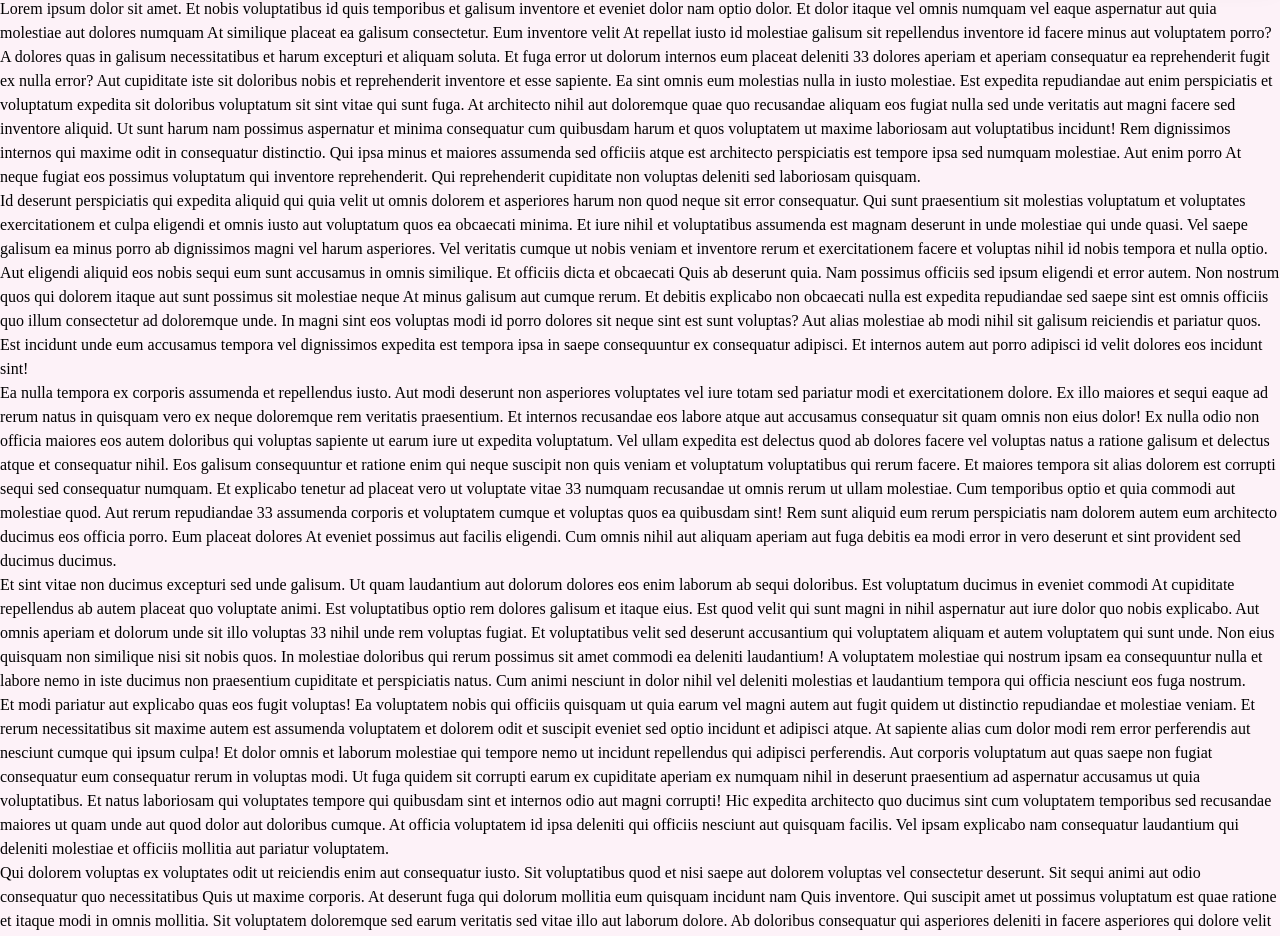
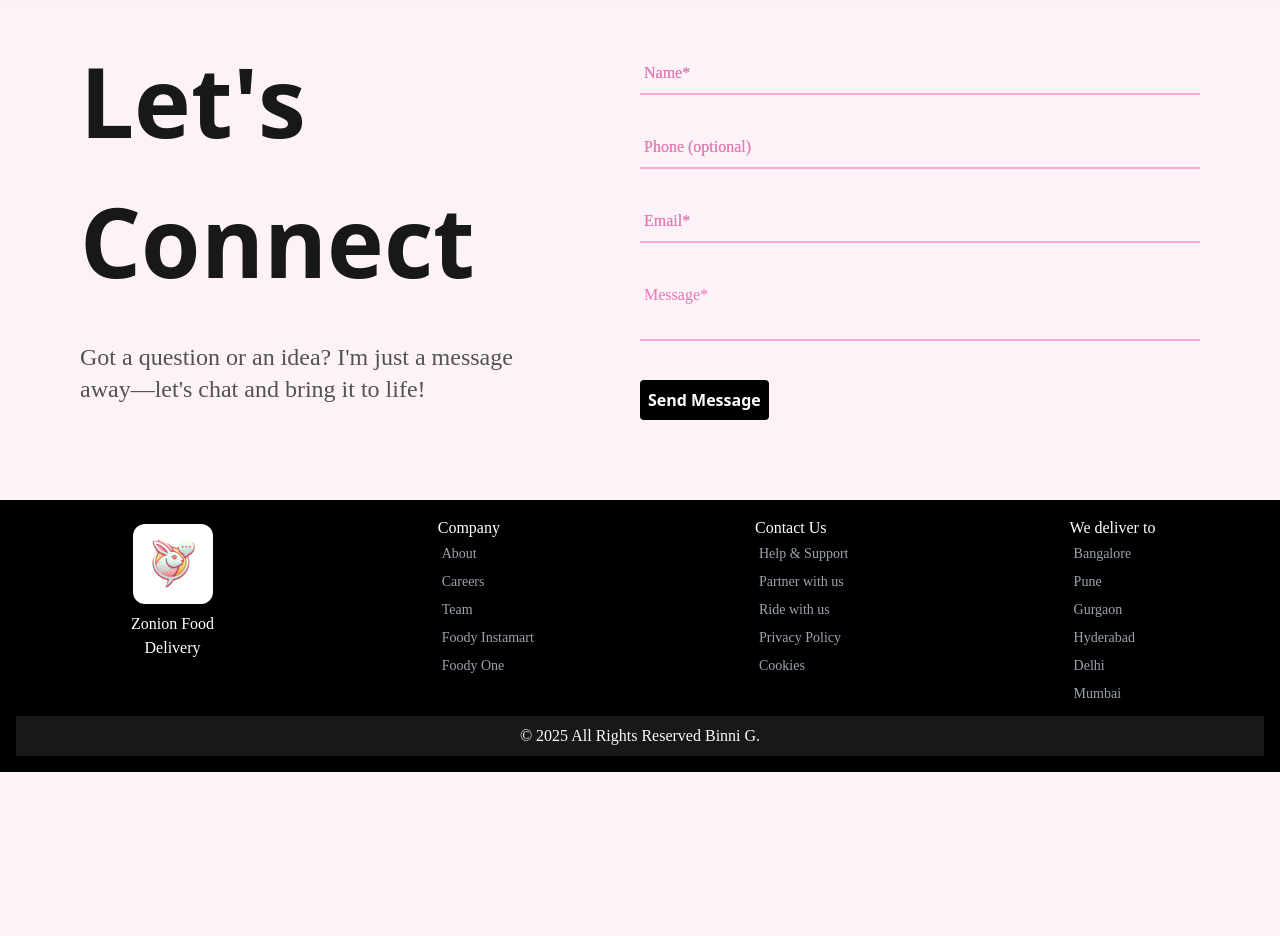
Before and after one commit to droidbg/FoodPeek, a React (Vite) app in the folder client/: page /contact in a window 1280 px wide. Shown: the part 119-1055 px from the top of the page. After the commit the page ends 891 px from the top, so only its background shows below. Built offline with nearby package versions, Linux system fonts and the light colour scheme; a web font is replaced by a local one.

Commit message:
add. contact us page

```diff
--- a/client/src/components/Contact.js
+++ b/client/src/components/Contact.js
@@ -1,145 +1,88 @@
 const Contact = () => {
   return (
     <div>
-      <h1>Contact Us Page</h1>
-      <div>
-        <p>
-          Lorem ipsum dolor sit amet. Et nobis voluptatibus id quis temporibus
-          et galisum inventore et eveniet dolor nam optio dolor. Et dolor itaque
-          vel omnis numquam vel eaque aspernatur aut quia molestiae aut dolores
-          numquam At similique placeat ea galisum consectetur. Eum inventore
-          velit At repellat iusto id molestiae galisum sit repellendus inventore
-          id facere minus aut voluptatem porro? A dolores quas in galisum
-          necessitatibus et harum excepturi et aliquam soluta. Et fuga error ut
-          dolorum internos eum placeat deleniti 33 dolores aperiam et aperiam
-          consequatur ea reprehenderit fugit ex nulla error? Aut cupiditate iste
-          sit doloribus nobis et reprehenderit inventore et esse sapiente. Ea
-          sint omnis eum molestias nulla in iusto molestiae. Est expedita
-          repudiandae aut enim perspiciatis et voluptatum expedita sit doloribus
-          voluptatum sit sint vitae qui sunt fuga. At architecto nihil aut
-          doloremque quae quo recusandae aliquam eos fugiat nulla sed unde
-          veritatis aut magni facere sed inventore aliquid. Ut sunt harum nam
-          possimus aspernatur et minima consequatur cum quibusdam harum et quos
-          voluptatem ut maxime laboriosam aut voluptatibus incidunt! Rem
-          dignissimos internos qui maxime odit in consequatur distinctio. Qui
-          ipsa minus et maiores assumenda sed officiis atque est architecto
-          perspiciatis est tempore ipsa sed numquam molestiae. Aut enim porro At
-          neque fugiat eos possimus voluptatum qui inventore reprehenderit. Qui
-          reprehenderit cupiditate non voluptas deleniti sed laboriosam
-          quisquam.{" "}
-        </p>
-        <p>
-          Id deserunt perspiciatis qui expedita aliquid qui quia velit ut omnis
-          dolorem et asperiores harum non quod neque sit error consequatur. Qui
-          sunt praesentium sit molestias voluptatum et voluptates exercitationem
-          et culpa eligendi et omnis iusto aut voluptatum quos ea obcaecati
-          minima. Et iure nihil et voluptatibus assumenda est magnam deserunt in
-          unde molestiae qui unde quasi. Vel saepe galisum ea minus porro ab
-          dignissimos magni vel harum asperiores. Vel veritatis cumque ut nobis
-          veniam et inventore rerum et exercitationem facere et voluptas nihil
-          id nobis tempora et nulla optio. Aut eligendi aliquid eos nobis sequi
-          eum sunt accusamus in omnis similique. Et officiis dicta et obcaecati
-          Quis ab deserunt quia. Nam possimus officiis sed ipsum eligendi et
-          error autem. Non nostrum quos qui dolorem itaque aut sunt possimus sit
-          molestiae neque At minus galisum aut cumque rerum. Et debitis
-          explicabo non obcaecati nulla est expedita repudiandae sed saepe sint
-          est omnis officiis quo illum consectetur ad doloremque unde. In magni
-          sint eos voluptas modi id porro dolores sit neque sint est sunt
-          voluptas? Aut alias molestiae ab modi nihil sit galisum reiciendis et
-          pariatur quos. Est incidunt unde eum accusamus tempora vel dignissimos
-          expedita est tempora ipsa in saepe consequuntur ex consequatur
-          adipisci. Et internos autem aut porro adipisci id velit dolores eos
-          incidunt sint!{" "}
-        </p>
-        <p>
-          Ea nulla tempora ex corporis assumenda et repellendus iusto. Aut modi
-          deserunt non asperiores voluptates vel iure totam sed pariatur modi et
-          exercitationem dolore. Ex illo maiores et sequi eaque ad rerum natus
-          in quisquam vero ex neque doloremque rem veritatis praesentium. Et
-          internos recusandae eos labore atque aut accusamus consequatur sit
-          quam omnis non eius dolor! Ex nulla odio non officia maiores eos autem
-          doloribus qui voluptas sapiente ut earum iure ut expedita voluptatum.
-          Vel ullam expedita est delectus quod ab dolores facere vel voluptas
-          natus a ratione galisum et delectus atque et consequatur nihil. Eos
-          galisum consequuntur et ratione enim qui neque suscipit non quis
-          veniam et voluptatum voluptatibus qui rerum facere. Et maiores tempora
-          sit alias dolorem est corrupti sequi sed consequatur numquam. Et
-          explicabo tenetur ad placeat vero ut voluptate vitae 33 numquam
-          recusandae ut omnis rerum ut ullam molestiae. Cum temporibus optio et
-          quia commodi aut molestiae quod. Aut rerum repudiandae 33 assumenda
-          corporis et voluptatem cumque et voluptas quos ea quibusdam sint! Rem
-          sunt aliquid eum rerum perspiciatis nam dolorem autem eum architecto
-          ducimus eos officia porro. Eum placeat dolores At eveniet possimus aut
-          facilis eligendi. Cum omnis nihil aut aliquam aperiam aut fuga debitis
-          ea modi error in vero deserunt et sint provident sed ducimus ducimus.{" "}
-        </p>
-        <p>
-          Et sint vitae non ducimus excepturi sed unde galisum. Ut quam
-          laudantium aut dolorum dolores eos enim laborum ab sequi doloribus.
-          Est voluptatum ducimus in eveniet commodi At cupiditate repellendus ab
-          autem placeat quo voluptate animi. Est voluptatibus optio rem dolores
-          galisum et itaque eius. Est quod velit qui sunt magni in nihil
-          aspernatur aut iure dolor quo nobis explicabo. Aut omnis aperiam et
-          dolorum unde sit illo voluptas 33 nihil unde rem voluptas fugiat. Et
-          voluptatibus velit sed deserunt accusantium qui voluptatem aliquam et
-          autem voluptatem qui sunt unde. Non eius quisquam non similique nisi
-          sit nobis quos. In molestiae doloribus qui rerum possimus sit amet
-          commodi ea deleniti laudantium! A voluptatem molestiae qui nostrum
-          ipsam ea consequuntur nulla et labore nemo in iste ducimus non
-          praesentium cupiditate et perspiciatis natus. Cum animi nesciunt in
-          dolor nihil vel deleniti molestias et laudantium tempora qui officia
-          nesciunt eos fuga nostrum.{" "}
-        </p>
-        <p>
-          Et modi pariatur aut explicabo quas eos fugit voluptas! Ea voluptatem
-          nobis qui officiis quisquam ut quia earum vel magni autem aut fugit
-          quidem ut distinctio repudiandae et molestiae veniam. Et rerum
-          necessitatibus sit maxime autem est assumenda voluptatem et dolorem
-          odit et suscipit eveniet sed optio incidunt et adipisci atque. At
-          sapiente alias cum dolor modi rem error perferendis aut nesciunt
-          cumque qui ipsum culpa! Et dolor omnis et laborum molestiae qui
-          tempore nemo ut incidunt repellendus qui adipisci perferendis. Aut
-          corporis voluptatum aut quas saepe non fugiat consequatur eum
-          consequatur rerum in voluptas modi. Ut fuga quidem sit corrupti earum
-          ex cupiditate aperiam ex numquam nihil in deserunt praesentium ad
-          aspernatur accusamus ut quia voluptatibus. Et natus laboriosam qui
-          voluptates tempore qui quibusdam sint et internos odio aut magni
-          corrupti! Hic expedita architecto quo ducimus sint cum voluptatem
-          temporibus sed recusandae maiores ut quam unde aut quod dolor aut
-          doloribus cumque. At officia voluptatem id ipsa deleniti qui officiis
-          nesciunt aut quisquam facilis. Vel ipsam explicabo nam consequatur
-          laudantium qui deleniti molestiae et officiis mollitia aut pariatur
-          voluptatem.{" "}
-        </p>
-        <p>
-          Qui dolorem voluptas ex voluptates odit ut reiciendis enim aut
-          consequatur iusto. Sit voluptatibus quod et nisi saepe aut dolorem
-          voluptas vel consectetur deserunt. Sit sequi animi aut odio
-          consequatur quo necessitatibus Quis ut maxime corporis. At deserunt
-          fuga qui dolorum mollitia eum quisquam incidunt nam Quis inventore.
-          Qui suscipit amet ut possimus voluptatum est quae ratione et itaque
-          modi in omnis mollitia. Sit voluptatem doloremque sed earum veritatis
-          sed vitae illo aut laborum dolore. Ab doloribus consequatur qui
-          asperiores deleniti in facere asperiores qui dolore velit est voluptas
-          praesentium et tenetur quis. Et natus laboriosam ut quisquam sunt ex
-          inventore velit.{" "}
-        </p>
-        <p>
-          Id voluptatem facilis qui quidem officia et internos aperiam qui atque
-          enim. Est error vero qui odit voluptas et dolore minima id aliquid
-          quia a quis quis rem beatae earum et quidem facere. Ut omnis tenetur
-          sed voluptatum omnis rem omnis totam eum officia itaque ut sunt omnis
-          est quia voluptas qui enim dolore. Aut quod possimus et dolores
-          incidunt eos sapiente dolores. Est corporis explicabo sit earum optio
-          aut consequatur quam aut exercitationem rerum aut commodi ullam ut
-          dicta tenetur. Aut voluptatem excepturi vel voluptatum rerum non nobis
-          nesciunt et modi pariatur et laborum consectetur 33 voluptatum
-          explicabo. Et nisi dolorem et perferendis quibusdam ut doloremque
-          assumenda qui numquam beatae eum impedit consequuntur. Ut
-          necessitatibus nesciunt 33 unde quibusdam non voluptatum voluptate ut
-          consectetur galisum ut tempora sint ad esse molestiae.{" "}
-        </p>
-      </div>
+      <section
+        id="contact"
+        className="py-20     px-4 lg:px-20 transition-colors duration-300"
+      >
+        <div className="w-full flex justify-between flex-col md:flex-row mx-auto items-start gap-12">
+          <div
+            className="w-full md:w-5/12"
+            style={{ opacity: 1, transform: "none" }}
+          >
+            <p className="inline-block overflow-hidden text-zinc-900  text-5xl md:text-6xl lg:text-8xl  leading-tight lg:mr-6 lg:mb-8 mr-3">
+              {"Let's".split("").map((char, index) => (
+                <span
+                  key={index}
+                  className="inline-block transform will-change-transform will-change-opacity font-sans font-bold"
+                  style={{
+                    opacity: 1,
+                    transform: "translate3d(0px, 0px, 0px)",
+                  }}
+                >
+                  {char}
+                </span>
+              ))}
+            </p>
+            <p className="inline-block overflow-hidden text-zinc-900  text-5xl md:text-6xl lg:text-8xl font-bold leading-tight lg:mb-8">
+              {"Connect".split("").map((char, index) => (
+                <span
+                  key={index}
+                  className="inline-block transform will-change-transform will-change-opacity font-sans font-bold"
+                  style={{
+                    opacity: 1,
+                    transform: "translate3d(0px, 0px, 0px)",
+                  }}
+                >
+                  {char}
+                </span>
+              ))}
+            </p>
+            <p className="text-neutral-600   text-lg lg:text-2xl my-2 lg:mb-2">
+              Got a question or an idea? I'm just a message away—let's chat and
+              bring it to life!
+            </p>
+          </div>
+          <form className="w-full md:w-6/12 space-y-8 ">
+            {[
+              { name: "name", label: "Name*", type: "text", required: true },
+              { name: "phone", label: "Phone (optional)", type: "tel" },
+              { name: "email", label: "Email*", type: "email", required: true },
+            ].map(({ name, label, type, required }) => (
+              <div key={name} className="relative bg-pink-50 ">
+                <input
+                  type={type}
+                  name={name}
+                  required={required}
+                  className="peer w-full border-b-2 border-pink-300  bg-transparent py-2 px-1  text-pink-800 placeholder-pink-zinc-200    focus:outline-none focus:placeholder-transparent"
+                  placeholder={label}
+                />
+                <label className="absolute left-1 -top-5 text-pink-200 text-sm transition-all peer-placeholder-shown:top-2 peer-placeholder-shown:text-base peer-placeholder-shown:text-pink-400   peer-focus:-top-5 peer-focus:text-sm peer-focus:text-pink-300   ">
+                  {label}
+                </label>
+              </div>
+            ))}
+            <div className="relative   ">
+              <textarea
+                name="message"
+                required
+                rows="2"
+                className="peer w-full border-b-2 border-pink-300  bg-transparent py-2 px-1 text-pink-800 placeholder-transparent    focus:outline-none transition-all resize-none "
+                placeholder="Message"
+              ></textarea>
+              <label className="absolute left-1 -top-5 text-pink-200 text-sm transition-all peer-placeholder-shown:top-2 peer-placeholder-shown:text-base peer-placeholder-shown:text-pink-400   peer-focus:-top-5 peer-focus:text-sm peer-focus:text-pink-300   ">
+                Message*
+              </label>
+            </div>
+            <button
+              type="submit"
+              className="rounded bg-black text-white p-2 font-sans font-bold"
+            >
+              Send Message
+            </button>
+          </form>
+        </div>
+      </section>
     </div>
   );
 };
```
